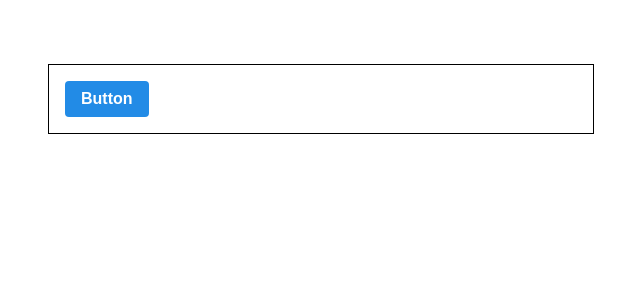
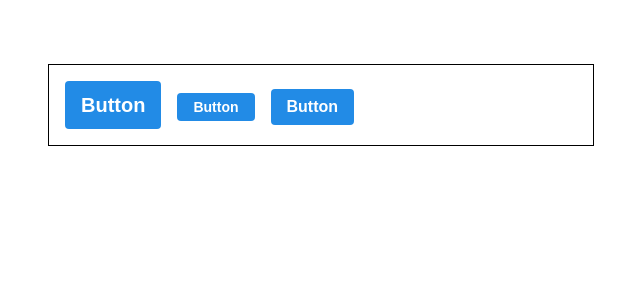
Before and after one commit to oinochoe/fastcampus-react, a React (Create React App) app: page / in a window 1280 px wide. Shown: the top 300 px of the page, without its empty margins (319-959 px from the left). Built offline with nearby package versions, Linux system fonts and the light colour scheme.

Commit message:
margin-left issue 수정

```diff
--- a/package.json
+++ b/package.json
@@ -8,6 +8,7 @@
         "@testing-library/jest-dom": "^4.2.4",
         "@testing-library/react": "^9.3.2",
         "@testing-library/user-event": "^7.1.2",
+        "classnames": "^2.2.6",
         "eslint-config-airbnb": "^18.2.0",
         "eslint-config-prettier": "^6.11.0",
         "immer": "^7.0.9",
--- a/src/Components/Button.js
+++ b/src/Components/Button.js
@@ -1,8 +1,15 @@
 import React from 'react';
+import classNames from 'classnames';
+
 import './Button.scss';
 
-function Button({ children }) {
-    return <button className="Button">{children}</button>;
+// size: large, medium, small
+function Button({ children, size }) {
+    return <button className={classNames('Button', size)}>{children}</button>;
 }
 
+Button.defaultProps = {
+    size: 'medium',
+};
+
 export default Button;
--- a/src/Components/Button.scss
+++ b/src/Components/Button.scss
@@ -4,18 +4,36 @@
     display: inline-flex;
     align-items: center;
     justify-content: center;
-    height: 2.25rem;
     padding-left: 1rem;
     padding-right: 1rem;
     border: none;
     border-radius: 4px;
-    font-size: 1rem;
     color: white;
     font-weight: bold;
     outline: none;
     cursor: pointer;
 
+    & + & {
+        margin-left: 1rem;
+    }
+
+    &.large {
+        height: 3rem;
+        font-size: 1.25rem;
+    }
+
+    &.medium {
+        height: 2.25rem;
+        font-size: 1rem;
+    }
+
+    &.small {
+        height: 1.75rem;
+        font-size: 0.875rem;
+    }
+
     background: $blue;
+
     &:hover {
         background: lighten($blue, 10%);
     }
--- a/src/ScssApp.js
+++ b/src/ScssApp.js
@@ -6,6 +6,8 @@
     return (
         <div className="App">
             <div className="buttons">
+                <Button size="large">Button</Button>
+                <Button size="small">Button</Button>
                 <Button>Button</Button>
             </div>
         </div>
```
Also changed, not shown: 1 other file (tests, documents, lock files or other folders).
